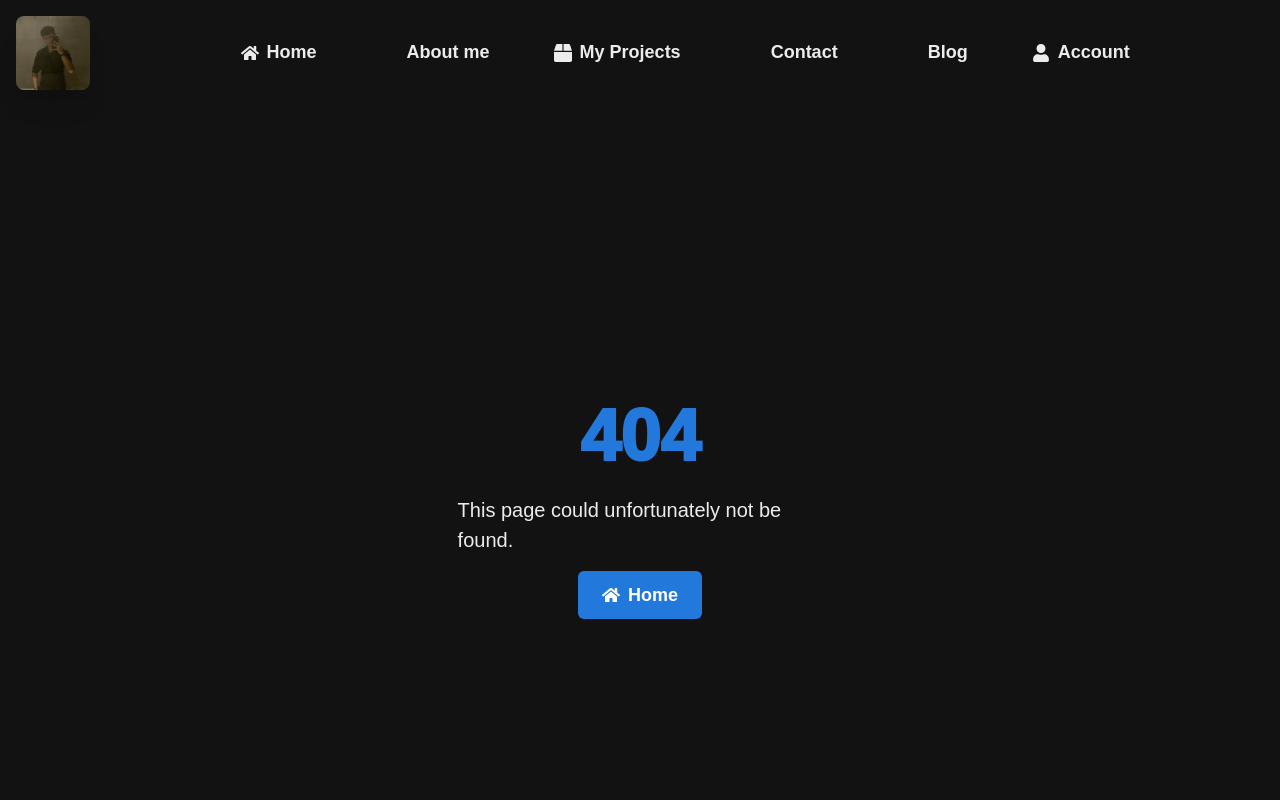
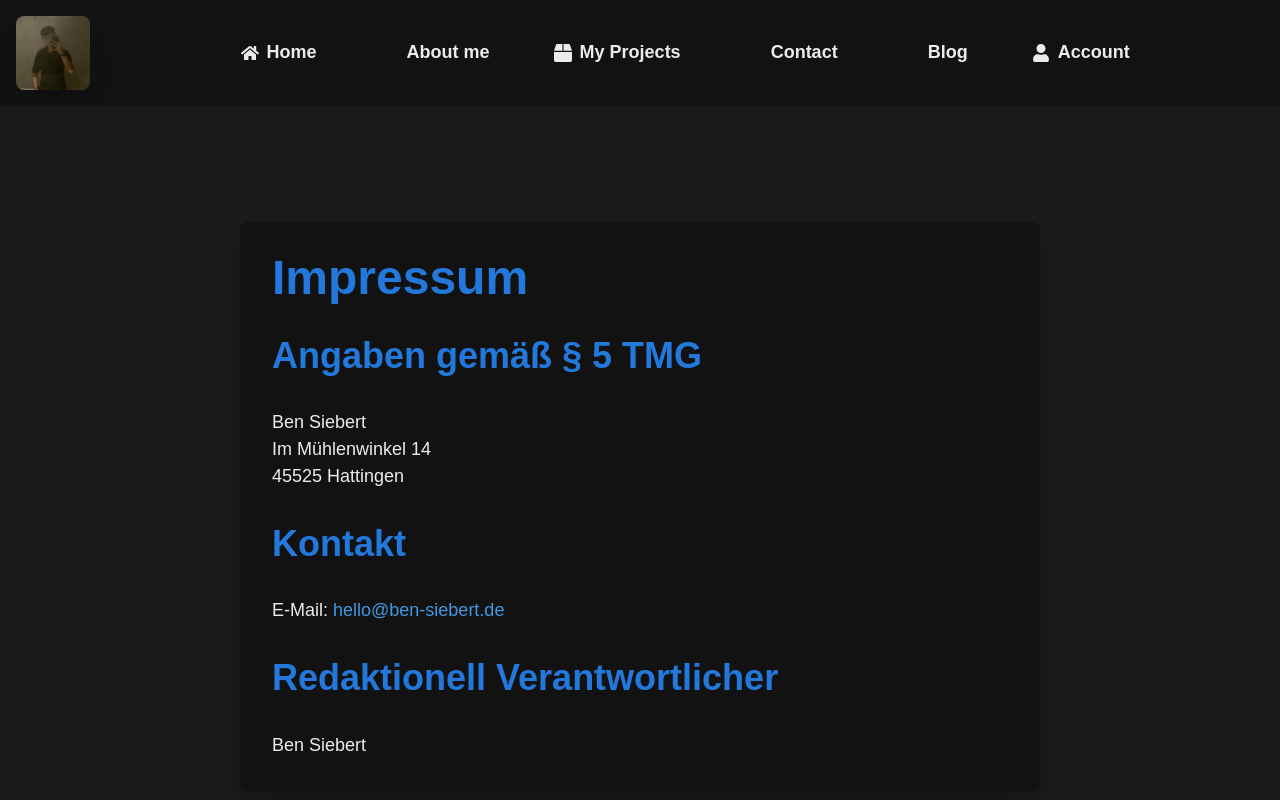
Before and after one commit to MCTzOCK/website-v5, a Next.js app: page /legal-notice in a window 1280 px wide. Before the commit this address had no page. Shown: the top 800 px of the page. Built offline with nearby package versions, Linux system fonts and the light colour scheme; some icons are missing; a web font is replaced by a local one.

Commit message:
added legal notice

```diff
--- /dev/null
+++ b/src/pages/legal-notice.tsx
@@ -0,0 +1,73 @@
+/**
+ * src/pages/legal-notice.tsx
+ *
+ * Author: Ben Siebert <hello@ben-siebert.de>
+ * Copyright: Copyright (c) 2018-2023 Ben Siebert. All rights reserved.
+ * License: Project License
+ * Created At: 31.12.2023
+ *
+ */
+
+import * as React from "react";
+import {
+  Button,
+  Flex,
+  FormControl,
+  FormLabel,
+  Heading,
+  Input,
+  Link,
+  Select,
+  Stack,
+  Text,
+  Textarea,
+} from "@chakra-ui/react";
+import Head from "next/head";
+
+export default function LegalNotice() {
+  return (
+    <>
+      <Head>
+        <title>Impressum - CodeUp</title>
+      </Head>
+      <Flex align="center" justify="center" w={"100%"} minH={[0, "100vh"]}>
+        <Stack
+          spacing={8}
+          w="100%"
+          maxW="800px"
+          p={8}
+          bgColor={["transparent", "black"]}
+          rounded="lg"
+          shadow={["none", "xl"]}
+        >
+          <Heading as="h1" size="2xl" textAlign={["center", "initial"]}>
+            Impressum
+          </Heading>
+          <Heading as="h2" size="xl" textAlign={["center", "initial"]}>
+            Angaben gemäß § 5 TMG
+          </Heading>
+          <Text fontSize={"lg"}>
+            Ben Siebert
+            <br />
+            Im Mühlenwinkel 14
+            <br />
+            45525 Hattingen
+          </Text>
+          <Heading as="h2" size="xl" textAlign={["center", "initial"]}>
+            Kontakt
+          </Heading>
+          <Text fontSize={"lg"}>
+            E-Mail:&nbsp;
+            <Link href="mailto:hello@ben-siebert.de" color={"blue.400"}>
+              hello@ben-siebert.de
+            </Link>
+          </Text>
+          <Heading as="h2" size="xl" textAlign={["center", "initial"]}>
+            Redaktionell Verantwortlicher
+          </Heading>
+          <Text fontSize={"lg"}>Ben Siebert</Text>
+        </Stack>
+      </Flex>
+    </>
+  );
+}
```
